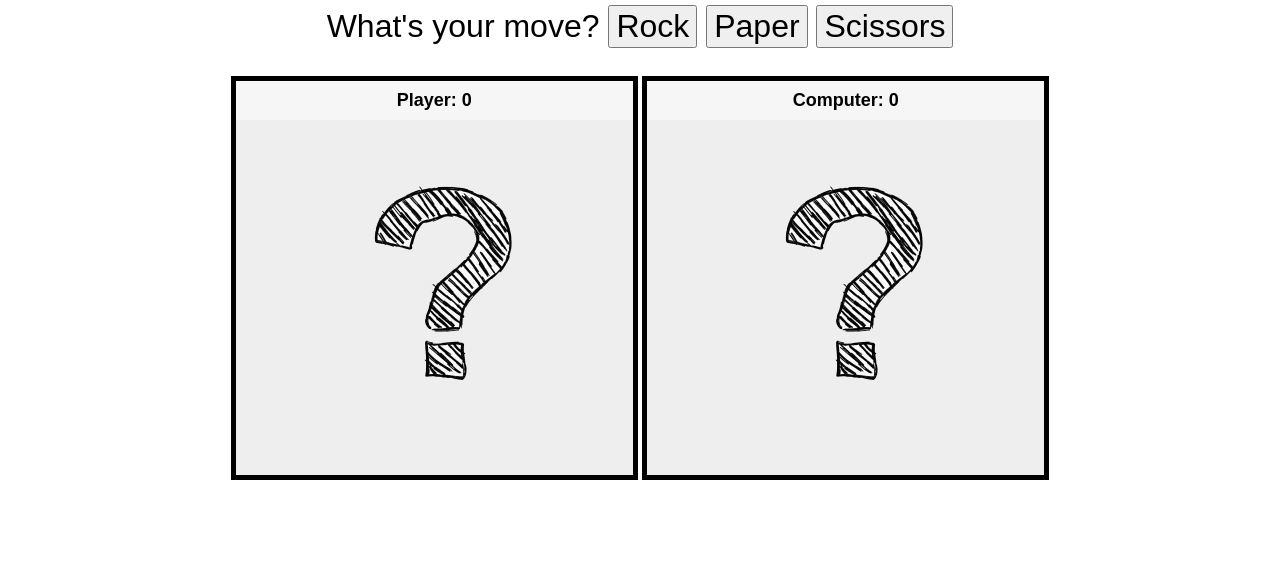
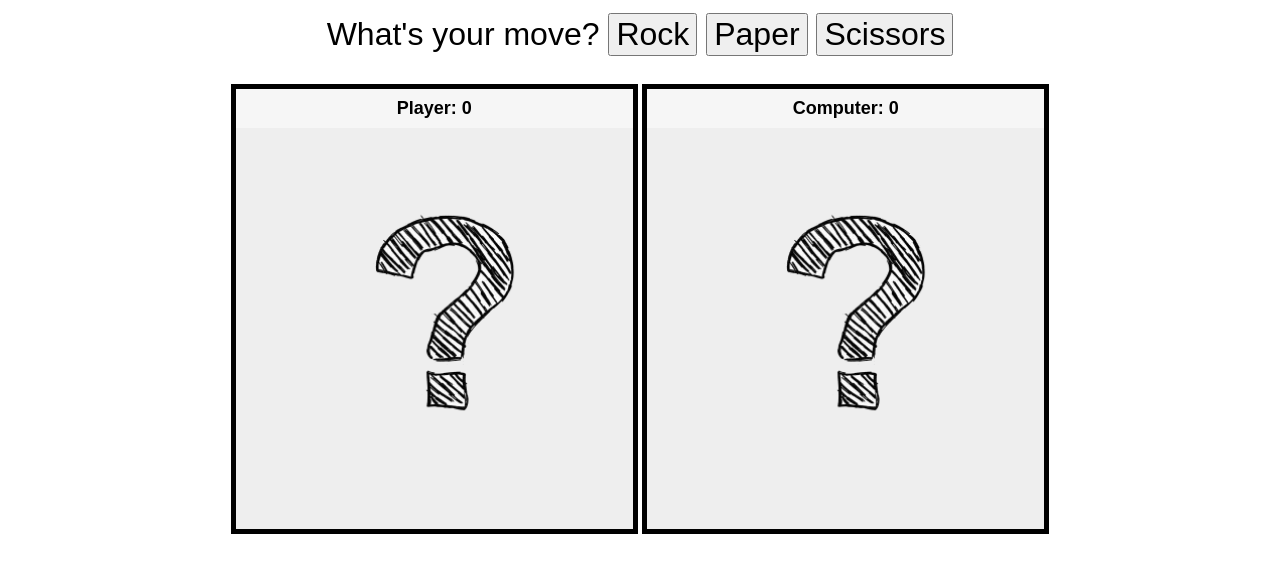
Before and after one commit to jebush/tiy-homework-rock-paper-scissors, a plain HTML site: page index.html in a window 1280 px wide. Shown: the part 56-628 px from the top of the page. Drawn offline with nearby package versions, Linux system fonts and the light colour scheme.

```diff
--- a/css/styles.css
+++ b/css/styles.css
@@ -13,7 +13,7 @@ h1{
 }
 
 #outcome{
-    font-size: 10em;
+    font-size: 10vmax;
     margin: 0;
 }
 
@@ -29,21 +29,25 @@ h1{
     color: blue;
 }
 
-#game > div{
-    width: 397px;
-    height: 394px;
-    margin: auto;
-    display: inline-block;
-    border: 5px solid black;
-    background-color: #EEEEEE;
+.transparent{
+    width: 100%;
+    height: 100%;
 }
+
 #game{
-    width: 75%;
     margin: 1em auto;
 }
 
 #game > div{
+    max-width: 397px;
+    width: 45%;
+    display: inline-block;
+    border: 5px solid black;
+    background-color: #EEEEEE;
     background-image: url(../images/questionMark.png);
+    background-size: contain;
+    background-position: center;
+    background-repeat: no-repeat;
 }
 
 #game > div.rock{
@@ -71,6 +75,26 @@ h1{
     padding: 0.25em;
 }
 
+#actionForm div{
+    display: inline-block;
+}
+
 #actionForm button {
     font-size: 100%;
+    margin-top: 0.25em;
 }
+
+@media (max-width: 450px) {
+    #game > div{
+        width: 90%;
+        margin: auto;
+    }
+
+    #actionForm button {
+        font-size: 85%;
+    }
+
+    #outcome{
+        font-size: 8vmax
+    }
+}
--- a/index.html
+++ b/index.html
@@ -14,9 +14,11 @@
 
 <form id="actionForm">
     <label>What's your move?</label>
-    <button type="button" value="rock">Rock</button>
-    <button type="button" value="paper">Paper</button>
-    <button type="button" value="scissors">Scissors</button>
+    <div>
+        <button type="button" value="rock">Rock</button>
+        <button type="button" value="paper">Paper</button>
+        <button type="button" value="scissors">Scissors</button>
+    </div>
 </form>
 
 <h2 id="outcome" class="win"></h2>
@@ -25,12 +27,13 @@
 <div id="game">
     <div id="player">
         <div class="score">Player: <span></span></div>
+        <img class="transparent" src="images/transparent.png" />
     </div>
     <div id="computer">
         <div class="score">Computer: <span></span></div>
+        <img class="transparent" src="images/transparent.png" />
     </div>
 </div>
 
-
 </body>
 </html>
--- a/scripts/ticTacToe.js
+++ b/scripts/ticTacToe.js
@@ -62,8 +62,6 @@ $(function(){
 
             countDown--;
             $("#counter").append(countDown + "... ");
-
-
         }, 1000);
 
     });
```
Also changed, not shown: images/transparent.png (added).
